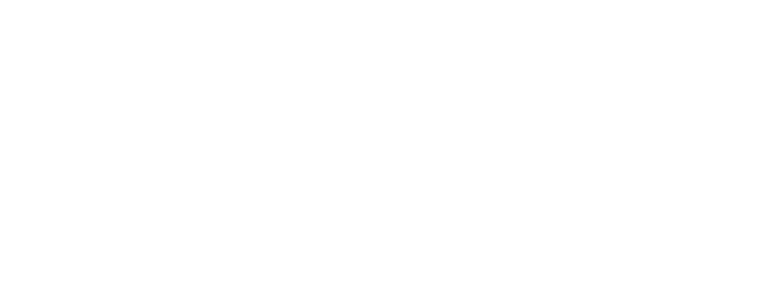
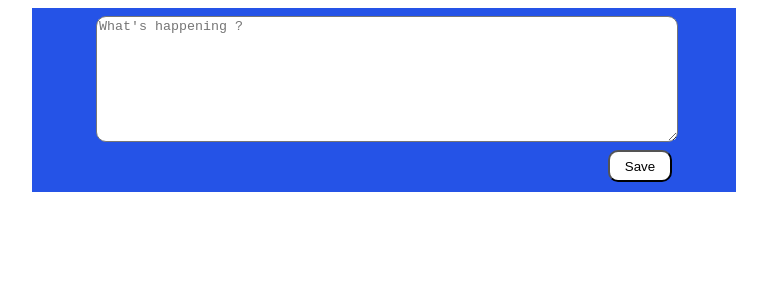
Before and after one commit to SirADV24/ProiectColectivFrontend, an Angular app in the folder app/: page / in a window 1280 px wide. Shown: the top 300 px of the page, without its empty margins (256-1023 px from the left). Built offline with nearby package versions, Linux system fonts and the light colour scheme.

Commit message:
initial version createTweet

```diff
--- a/app/angular.json
+++ b/app/angular.json
@@ -1,5 +1,8 @@
 {
   "$schema": "./node_modules/@angular/cli/lib/config/schema.json",
+  "cli": {
+    "analytics": false
+  },
   "version": 1,
   "newProjectRoot": "projects",
   "projects": {
--- a/app/src/app/app.component.html
+++ b/app/src/app/app.component.html
@@ -0,0 +1,3 @@
+<app-create-tweet-component>
+
+</app-create-tweet-component>
--- a/app/src/app/app.module.ts
+++ b/app/src/app/app.module.ts
@@ -3,10 +3,12 @@
 
 import { AppRoutingModule } from './app-routing.module';
 import { AppComponent } from './app.component';
+import { CreateTweetComponentComponent } from './src/components/create-tweet-component/create-tweet-component.component';
 
 @NgModule({
   declarations: [
-    AppComponent
+    AppComponent,
+    CreateTweetComponentComponent
   ],
   imports: [
     BrowserModule,
--- /dev/null
+++ b/app/src/app/src/components/create-tweet-component/create-tweet-component.component.html
@@ -0,0 +1,5 @@
+<div class="all">
+<textarea class="tweetContent" placeholder="What's happening ?" #tweetText>
+</textarea>
+<button class="saveButton" (click)="save(tweetText.value)">Save</button>
+</div>
--- /dev/null
+++ b/app/src/app/src/components/create-tweet-component/create-tweet-component.component.scss
@@ -0,0 +1,28 @@
+.tweetContent {
+    border-radius: 10px;
+    width: 45vw;
+    height: 15vh;
+    left: 22.5vw;
+    display: block;
+}
+
+.saveButton {
+    border-radius: 10px;
+    width: 5vw;
+    height: 4vh;
+    margin-top: 1vh;
+    background-color: white;
+    display: block;
+    float: right;
+}
+
+.all{
+    width: 45vw;
+    height: 22vh;
+    padding-left: 5vw;
+    padding-right: 5vw;
+    padding-top: 1vh;
+    margin-left: auto;
+    margin-right: auto;
+    background-color: #2553E7;
+}
--- /dev/null
+++ b/app/src/app/src/components/create-tweet-component/create-tweet-component.component.ts
@@ -0,0 +1,19 @@
+import { Component, OnInit } from '@angular/core';
+
+@Component({
+  selector: 'app-create-tweet-component',
+  templateUrl: './create-tweet-component.component.html',
+  styleUrls: ['./create-tweet-component.component.scss']
+})
+export class CreateTweetComponentComponent implements OnInit {
+
+  constructor() { }
+
+  ngOnInit(): void {
+  }
+
+  save(tweetText: string): void {
+    console.log("this is save "+tweetText);
+  }
+
+}
```
Also changed, not shown: 1 other file (tests, documents, lock files or other folders).
